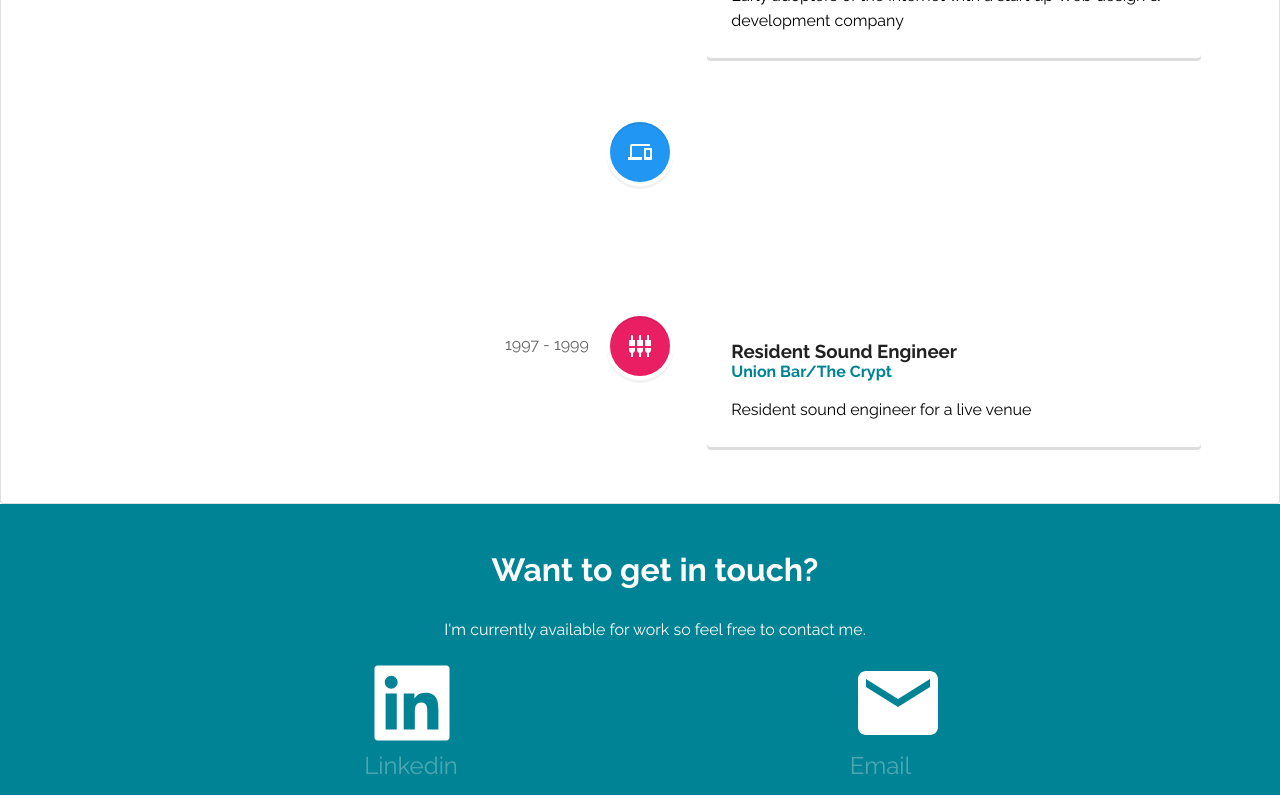
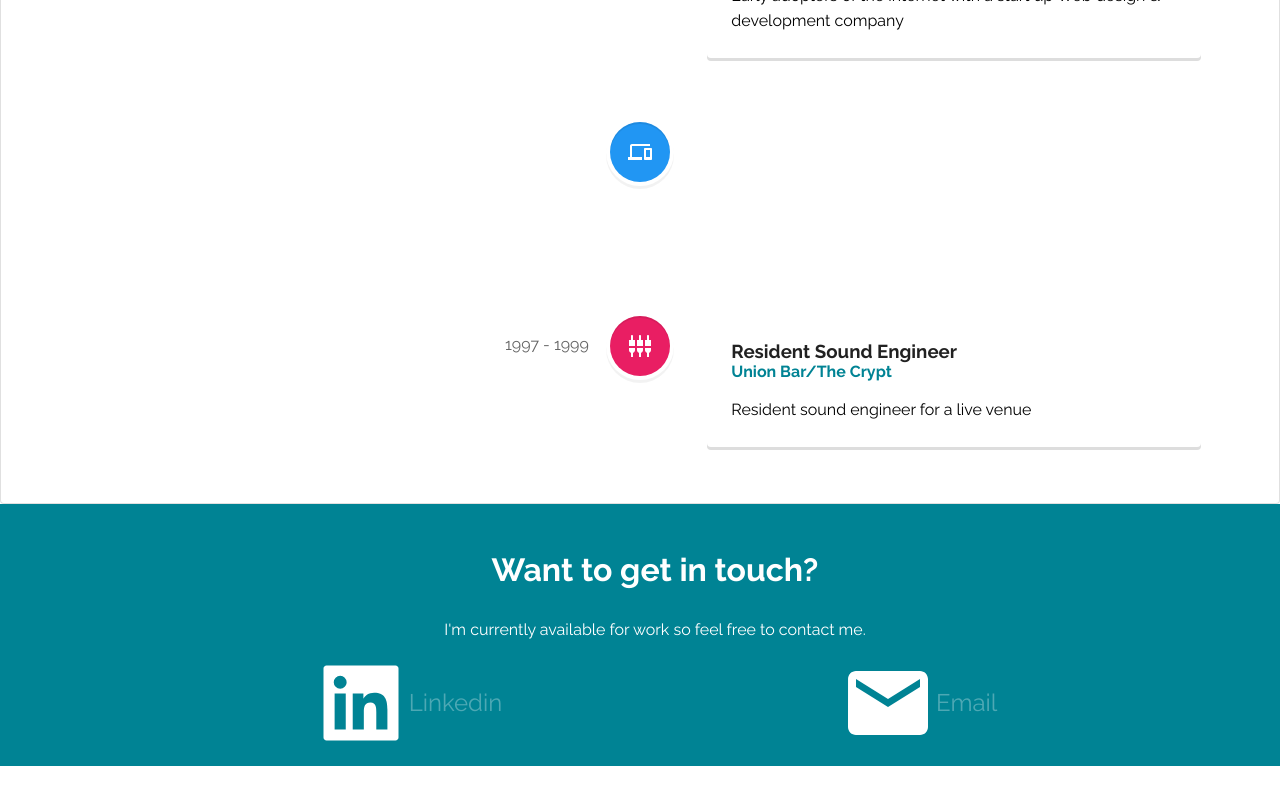
Before and after one commit to 789ni812/my-portfolio, a React (Create React App) app: page / in a window 1280 px wide. Shown: the part 4038-4838 px from the top of the page. After the commit the page ends 4809 px from the top, so only its background shows below. Built offline with nearby package versions, Linux system fonts and the light colour scheme.

Commit message:
Imrpoved layout of icon and text

```diff
--- a/src/components/ui/Footer/Footer.js
+++ b/src/components/ui/Footer/Footer.js
@@ -32,6 +32,9 @@ const useStyles = makeStyles((theme) => ({
   },
 
   linkItem: {
+    display: "flex",
+    alignItems: "center",
+    flexWrap: "wrap",
     fontSize: "1.50em",
     color: "#fff",
     textDecoration: "none",
```
